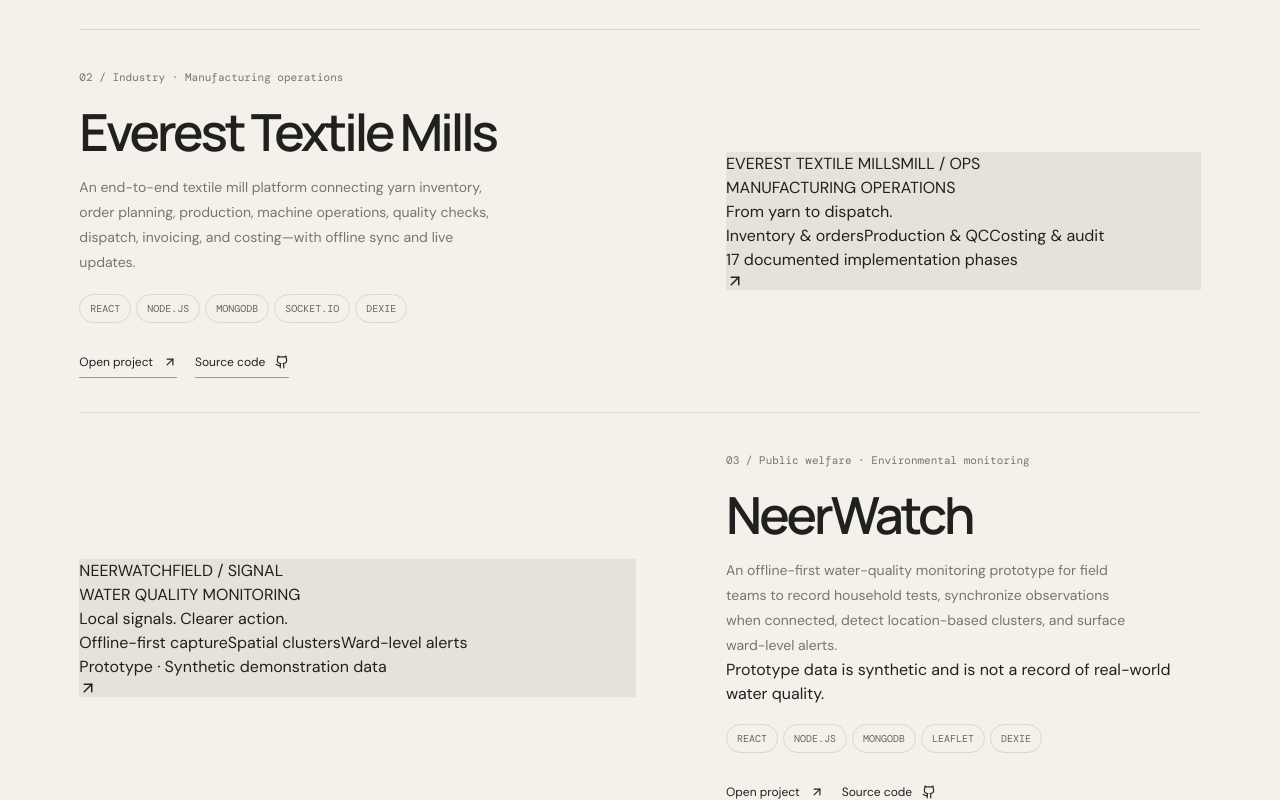
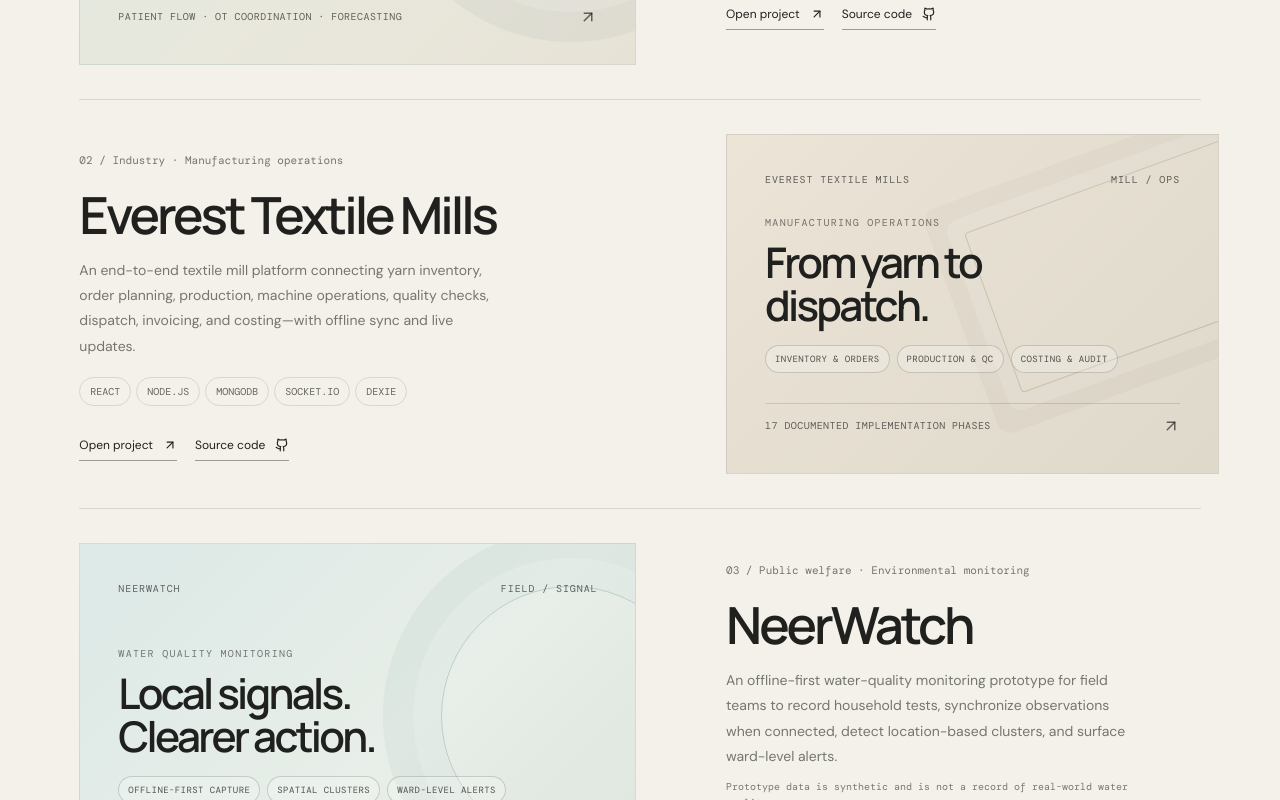
Before and after one commit to Nura730/portfolio, a Next.js app: page / in a window 1280 px wide. Shown: the part 1760-2560 px from the top of the page. Built offline with nearby package versions, Linux system fonts and the light colour scheme.

Commit message:
Design editorial project covers for the three selected builds

```diff
--- a/app/globals.css
+++ b/app/globals.css
@@ -40,6 +40,23 @@ img { display: block; max-width: 100%; }
 .project-image { overflow:hidden; background:#e6e2d9; }
 .project-image img { width:100%; aspect-ratio:1.45/1; object-fit:cover; transition:transform .65s cubic-bezier(.2,.7,.2,1); }
 .project-row:hover .project-image img { transform:scale(1.035); }
+.project-art { display:flex; flex-direction:column; justify-content:space-between; min-height:340px; aspect-ratio:1.45/1; padding:clamp(22px,3vw,38px); position:relative; isolation:isolate; border:1px solid rgba(32,33,31,.08); transition:transform .3s ease; }
+.project-row:hover .project-art { transform:translateY(-3px); }
+.project-art:before { content:""; position:absolute; z-index:-1; width:260px; height:260px; border:1px solid rgba(32,33,31,.16); border-radius:50%; right:-66px; top:42px; box-shadow:0 0 0 28px rgba(255,255,255,.09),0 0 0 58px rgba(32,33,31,.035); }
+.project-art--hospital { background:linear-gradient(135deg,#dce7df 0%,#e9e8dd 54%,#e7e2d6 100%); }
+.project-art--hospital:before { border-color:rgba(36,82,65,.24); box-shadow:0 0 0 28px rgba(255,255,255,.12),0 0 0 58px rgba(36,82,65,.045); }
+.project-art--everest { background:linear-gradient(135deg,#ece4d6 0%,#ded9cb 100%); }
+.project-art--everest:before { width:300px; height:170px; border-radius:4px; transform:rotate(-20deg); border-color:rgba(100,77,48,.2); box-shadow:0 0 0 16px rgba(255,255,255,.13),0 0 0 34px rgba(100,77,48,.04); }
+.project-art--neerwatch { background:linear-gradient(135deg,#dce9e7 0%,#e8eee8 55%,#dce5dd 100%); }
+.project-art--neerwatch:before { border-color:rgba(41,98,103,.22); box-shadow:0 0 0 28px rgba(255,255,255,.15),0 0 0 58px rgba(41,98,103,.05); }
+.project-art-top,.project-art-footer { display:flex; align-items:center; justify-content:space-between; gap:18px; font:10px 'DM Mono',monospace; letter-spacing:.09em; text-transform:uppercase; color:rgba(32,33,31,.68); }
+.project-art-mid { max-width:390px; padding:22px 0; }
+.project-art-kicker { display:block; font:10px 'DM Mono',monospace; letter-spacing:.13em; color:rgba(32,33,31,.58); }
+.project-art-title { font:600 clamp(27px,3.3vw,44px)/1.02 'Manrope',sans-serif; letter-spacing:-.065em; max-width:360px; margin:12px 0 18px; color:#20211f; }
+.project-art-chips { display:flex; gap:7px; flex-wrap:wrap; max-width:390px; }
+.project-art-chips span { display:inline-flex; padding:7px 9px; border:1px solid rgba(32,33,31,.18); border-radius:99px; background:rgba(255,255,255,.22); color:rgba(32,33,31,.76); font:9px 'DM Mono',monospace; text-transform:uppercase; letter-spacing:.045em; }
+.project-art-footer { border-top:1px solid rgba(32,33,31,.14); padding-top:13px; letter-spacing:.045em; }
+.project-note { color:#777971; font:10px/1.6 'DM Mono',monospace; margin:10px 0 0; max-width:420px; }
 .project-number { font:11px 'DM Mono',monospace; color:var(--muted); }
 .project-name { font:600 clamp(34px,4vw,55px)/1 'Manrope',sans-serif; letter-spacing:-.06em; margin:18px 0; }
 .project-desc { color:#74766f; line-height:1.8; max-width:420px; font-size:14px; }
@@ -60,6 +77,6 @@ img { display: block; max-width: 100%; }
 .footer-row { padding:26px 0 35px; display:flex; justify-content:space-between; gap:20px; color:#777971; font:10px 'DM Mono',monospace; text-transform:uppercase; letter-spacing:.06em; }
 .mobile-menu { display:none; }
 @media(max-width:800px) {
- .site-shell{padding:0 22px}.nav-pill{top:auto;bottom:14px;gap:18px;padding:13px 17px;max-width:calc(100vw - 24px);overflow-x:auto}.nav-pill a{font-size:11px}.hero-grid{min-height:auto;grid-template-columns:1fr;padding-top:150px;gap:45px}.hero-title{font-size:clamp(42px,10.7vw,70px)}.profile-frame{width:75%;margin:0 auto 18px}.intro-strip{flex-wrap:wrap;font-size:9px;gap:12px}.section-pad{padding-top:85px;padding-bottom:85px}.section-heading{display:block;margin-bottom:30px}.project-row{grid-template-columns:1fr;gap:22px;padding:25px 0}.project-row:nth-child(even) .project-image{order:0}.project-name{margin:12px 0}.about-panel{grid-template-columns:1fr;padding:28px;gap:25px}.skill-grid{grid-template-columns:repeat(2,1fr)}.journey-item{grid-template-columns:75px 1fr;gap:12px}.journey-item p{grid-column:2}.contact-panel{padding:34px 25px;display:block}.footer-row{padding-bottom:100px;flex-wrap:wrap}.hero-copy{font-size:14px}
+ .site-shell{padding:0 22px}.nav-pill{top:auto;bottom:14px;gap:18px;padding:13px 17px;max-width:calc(100vw - 24px);overflow-x:auto}.nav-pill a{font-size:11px}.hero-grid{min-height:auto;grid-template-columns:1fr;padding-top:150px;gap:45px}.hero-title{font-size:clamp(42px,10.7vw,70px)}.profile-frame{width:75%;margin:0 auto 18px}.intro-strip{flex-wrap:wrap;font-size:9px;gap:12px}.section-pad{padding-top:85px;padding-bottom:85px}.section-heading{display:block;margin-bottom:30px}.project-row{grid-template-columns:1fr;gap:22px;padding:25px 0}.project-row:nth-child(even) .project-image{order:0}.project-art{min-height:270px;aspect-ratio:1.25/1;padding:23px}.project-art-title{font-size:clamp(28px,8vw,40px)}.project-name{margin:12px 0}.about-panel{grid-template-columns:1fr;padding:28px;gap:25px}.skill-grid{grid-template-columns:repeat(2,1fr)}.journey-item{grid-template-columns:75px 1fr;gap:12px}.journey-item p{grid-column:2}.contact-panel{padding:34px 25px;display:block}.footer-row{padding-bottom:100px;flex-wrap:wrap}.hero-copy{font-size:14px}
 }
 @media(prefers-reduced-motion:reduce){html{scroll-behavior:auto}*,*:before,*:after{transition:none!important;animation:none!important}}
```
